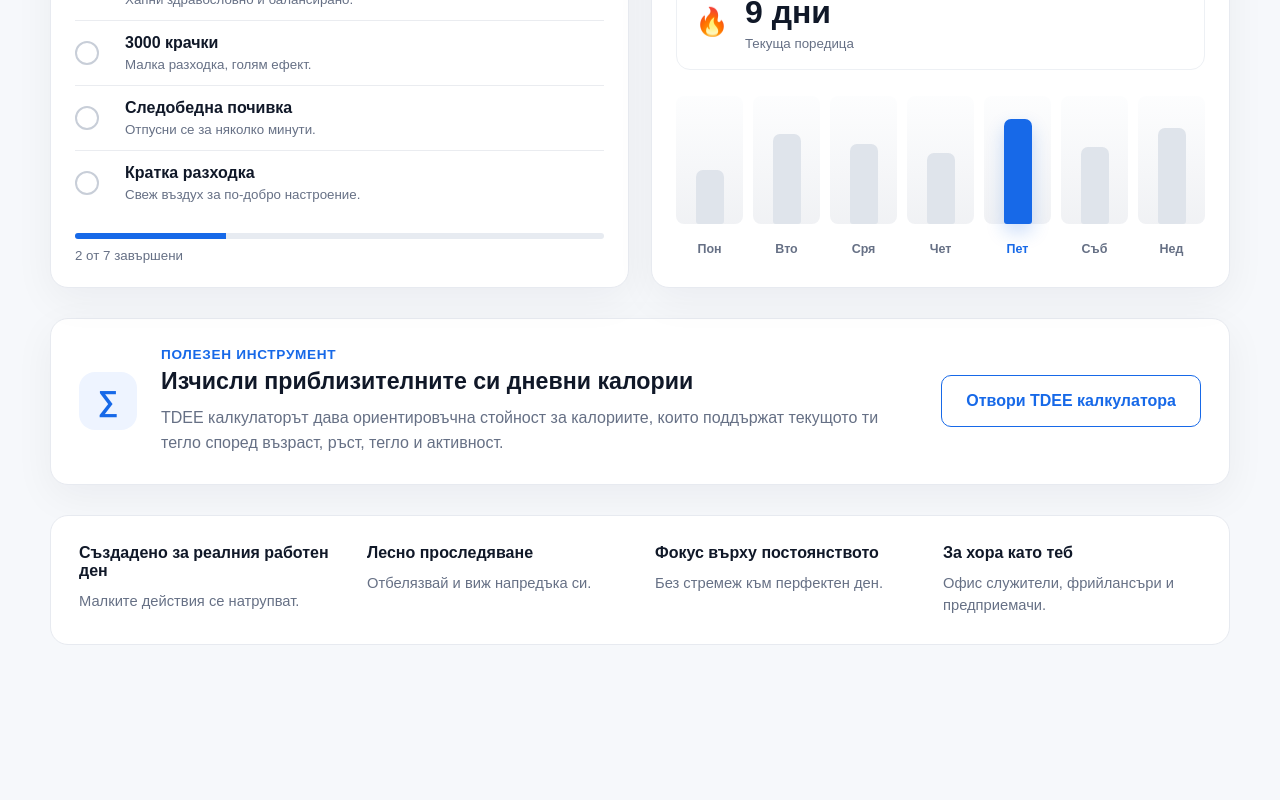
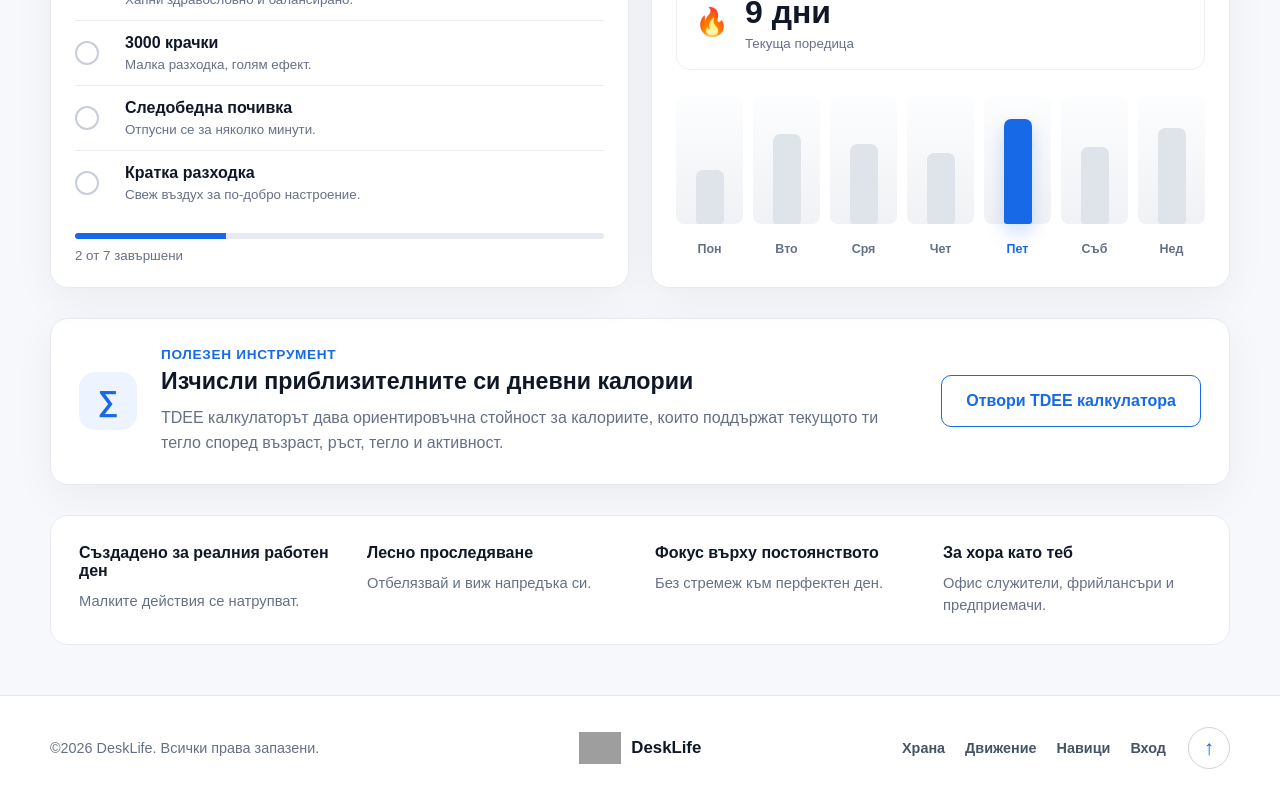
Before and after one commit to kall0m/DeskLife, a Next.js app: page / in a window 1280 px wide. Shown: the part 1248-2048 px from the top of the page. Before the commit the page ends 1943 px from the top, so only its background shows below. Built offline with nearby package versions, Linux system fonts and the light colour scheme; grey boxes are pictures that could not be loaded.

Commit message:
Render shared footer on every page

```diff
--- a/app/layout.tsx
+++ b/app/layout.tsx
@@ -1,9 +1,11 @@
 import type { Metadata } from "next";
+import { SiteFooter } from "./components/SiteFooter";
 import "./globals.css";
 import "./task-interactions.css";
 import "./product-enhancements.css";
 import "./visual-assets.css";
 import "./weekly-stats.css";
+import "./footer.css";
 
 export const metadata: Metadata = {
   title: "Desk Life",
@@ -13,7 +15,10 @@ export const metadata: Metadata = {
 export default function RootLayout({ children }: Readonly<{ children: React.ReactNode }>) {
   return (
     <html lang="bg">
-      <body>{children}</body>
+      <body>
+        {children}
+        <SiteFooter />
+      </body>
     </html>
   );
 }
```
